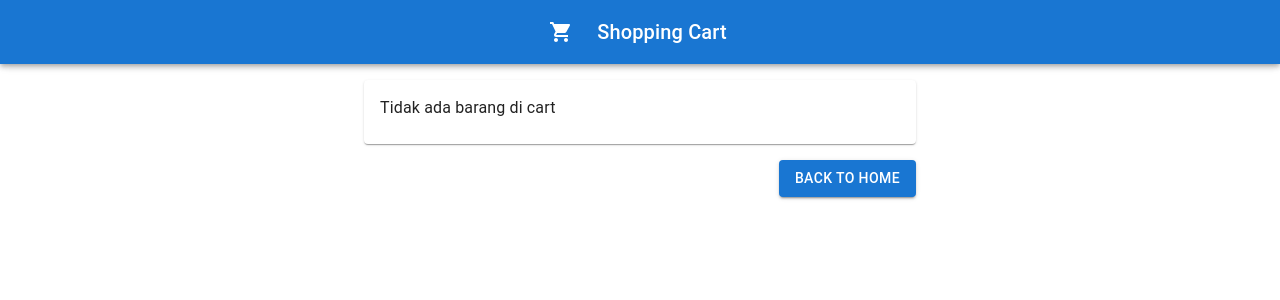
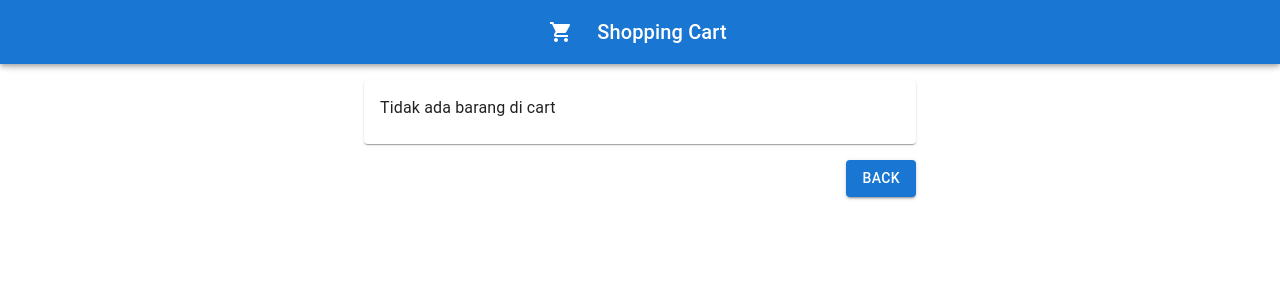
Before and after one commit to Lendi156/shopping-cart, a React (Create React App) app: page /CheckOut in a window 1280 px wide. Shown: the top 300 px of the page. Built offline with nearby package versions, Linux system fonts and the light colour scheme; no server answers.

Commit message:
change button name

```diff
--- a/src/pages/CheckOut.jsx
+++ b/src/pages/CheckOut.jsx
@@ -33,8 +33,8 @@ export default function CheckOut () {
             </Card>
           </> }
         <Stack direction='row' justifyContent='flex-end' spacing={2}>
-          <Button variant="contained" onClick={() => navigate('/')}>Back to Home</Button>
-          {cartItems.length > 0 ? <Button variant="contained" onClick={() => onBuy(products, dispatch, navigate)}>Buy Products</Button> : null }
+          <Button variant="contained" onClick={() => navigate('/')}>Back</Button>
+          {cartItems.length > 0 ? <Button variant="contained" onClick={() => onBuy(products, dispatch, navigate)}>Beli</Button> : null }
         </Stack>
       </Stack>
     </Container>
```
